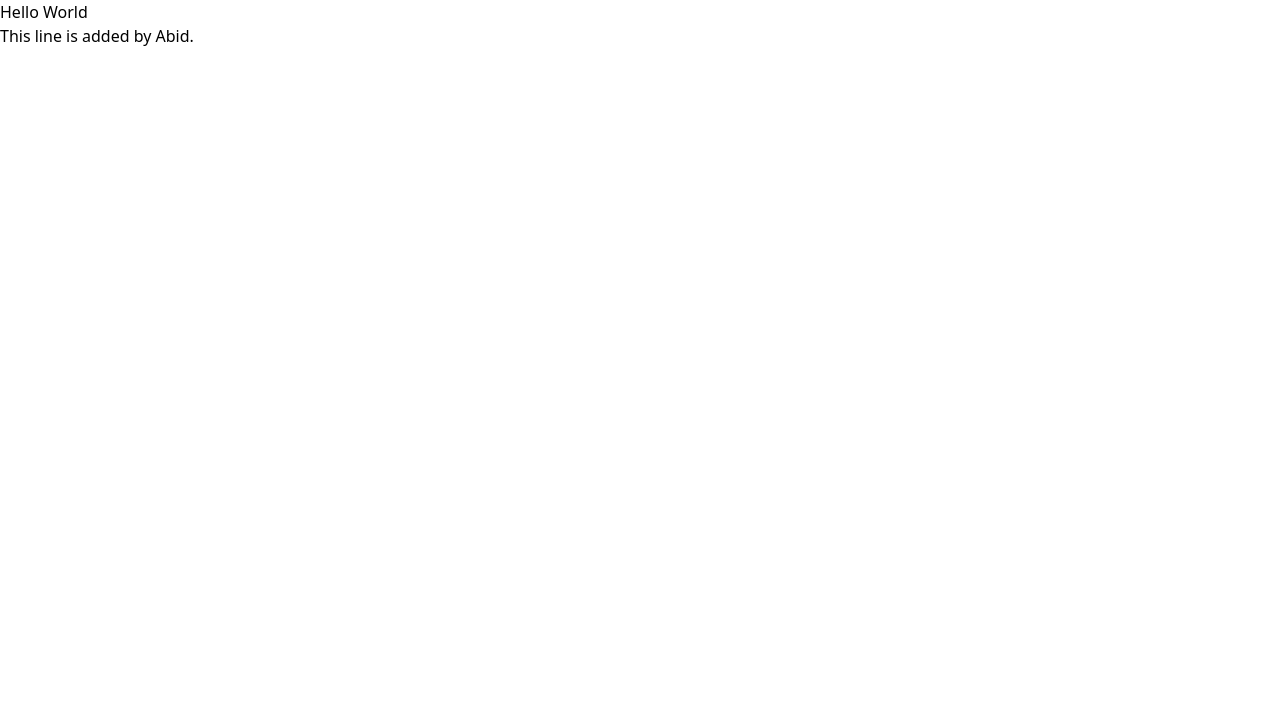
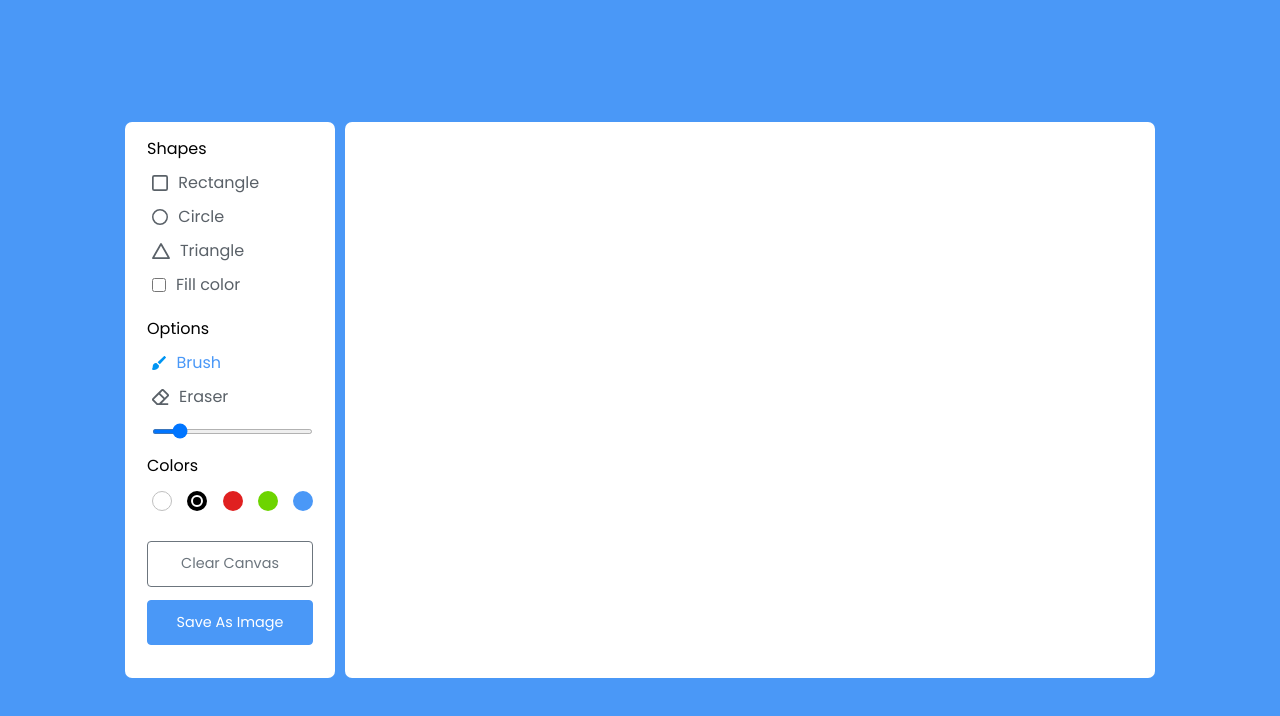
Before and after one commit to FahmidAlWasie/Test-website, a website: page index.html in a window 1280 px wide. Drawn offline with Linux system fonts and the light colour scheme; files whose address does not match are found by name.

Commit message:
updated code

```diff
--- /dev/null
+++ b/css/styles.css
@@ -0,0 +1,146 @@
+/* Import Google font - Poppins */
+@import url('https://fonts.googleapis.com/css2?family=Poppins:wght@400;500;600&display=swap');
+*{
+  margin: 0;
+  padding: 0;
+  box-sizing: border-box;
+  font-family: 'Poppins', sans-serif;
+}
+body{
+  display: flex;
+  align-items: center;
+  justify-content: center;
+  min-height: 100vh;
+  background: #4A98F7;
+}
+.container{
+  display: flex;
+  width: 100%;
+  gap: 10px;
+  padding: 10px;
+  max-width: 1050px;
+}
+section{
+  background: #fff;
+  border-radius: 7px;
+}
+.tools-board{
+  width: 210px;
+  padding: 15px 22px 0;
+}
+.tools-board .row{
+  margin-bottom: 20px;
+}
+.row .options{
+  list-style: none;
+  margin: 10px 0 0 5px;
+}
+.row .options .option{
+  display: flex;
+  cursor: pointer;
+  align-items: center;
+  margin-bottom: 10px;
+}
+.option:is(:hover, .active) img{
+  filter: invert(17%) sepia(90%) saturate(3000%) hue-rotate(900deg) brightness(100%) contrast(100%);
+}
+.option :where(span, label){
+  color: #5A6168;
+  cursor: pointer;
+  padding-left: 10px;
+}
+.option:is(:hover, .active) :where(span, label){
+  color: #4A98F7;
+}
+.option #fill-color{
+  cursor: pointer;
+  height: 14px;
+  width: 14px;
+}
+#fill-color:checked ~ label{
+  color: #4A98F7;
+}
+.option #size-slider{
+  width: 100%;
+  height: 5px;
+  margin-top: 10px;
+}
+.colors .options{
+  display: flex;
+  justify-content: space-between;
+}
+.colors .option{
+  height: 20px;
+  width: 20px;
+  border-radius: 50%;
+  margin-top: 3px;
+  position: relative;
+}
+.colors .option:nth-child(1){
+  background-color: #fff;
+  border: 1px solid #bfbfbf;
+}
+.colors .option:nth-child(2){
+  background-color: #000;
+}
+.colors .option:nth-child(3){
+  background-color: #E02020;
+}
+.colors .option:nth-child(4){
+  background-color: #6DD400;
+}
+.colors .option:nth-child(5){
+  background-color: #4A98F7;
+}
+.colors .option.selected::before{
+  position: absolute;
+  content: "";
+  top: 50%;
+  left: 50%;
+  height: 12px;
+  width: 12px;
+  background: inherit;
+  border-radius: inherit;
+  border: 2px solid #fff;
+  transform: translate(-50%, -50%);
+}
+.colors .option:first-child.selected::before{
+  border-color: #ccc;
+}
+.option #color-picker{
+  opacity: 0;
+  cursor: pointer;
+}
+.buttons button{
+  width: 100%;
+  color: #fff;
+  border: none;
+  outline: none;
+  padding: 11px 0;
+  font-size: 0.9rem;
+  margin-bottom: 13px;
+  background: none;
+  border-radius: 4px;
+  cursor: pointer;
+}
+.buttons .clear-canvas{
+  color: #6C757D;
+  border: 1px solid #6C757D;
+  transition: all 0.3s ease;
+}
+.clear-canvas:hover{
+  color: #fff;
+  background: #6C757D;
+}
+.buttons .save-img{
+  background: #4A98F7;
+  border: 1px solid #4A98F7;
+}
+.drawing-board{
+  flex: 1;
+  overflow: hidden;
+}
+.drawing-board canvas{
+  width: 100%;
+  height: 100%;
+}
--- a/index.html
+++ b/index.html
@@ -5,10 +5,69 @@
     <meta http-equiv="X-UA-Compatible" content="IE=edge">
     <meta name="viewport" content="width=device-width, initial-scale=1.0">
     <link rel="stylesheet" href="css/output.css">
-    <title>First Website</title>
+    <link rel="stylesheet" href="css/styles.css">
+    <title>Drawing App JavaScript</title>
 </head>
 <body>
-    <h1>Hello World</h1>
-    <p>This line is added by <a href="https://github.com/AbidAlWassie">Abid</a>.</p>
-</body>
+    <div class="container">
+      <section class="tools-board">
+        <div class="row">
+          <label class="title">Shapes</label>
+          <ul class="options">
+            <li class="option tool" id="rectangle">
+              <img src="icons/rectangle.svg" alt="">
+              <span>Rectangle</span>
+            </li>
+            <li class="option tool" id="circle">
+              <img src="icons/circle.svg" alt="">
+              <span>Circle</span>
+            </li>
+            <li class="option tool" id="triangle">
+              <img src="icons/triangle.svg" alt="">
+              <span>Triangle</span>
+            </li>
+            <li class="option">
+              <input type="checkbox" id="fill-color">
+              <label for="fill-color">Fill color</label>
+            </li>
+          </ul>
+        </div>
+        <div class="row">
+          <label class="title">Options</label>
+          <ul class="options">
+            <li class="option active tool" id="brush">
+              <img src="icons/brush.svg" alt="">
+              <span>Brush</span>
+            </li>
+            <li class="option tool" id="eraser">
+              <img src="icons/eraser.svg" alt="">
+              <span>Eraser</span>
+            </li>
+            <li class="option">
+              <input type="range" id="size-slider" min="1" max="30" value="5">
+            </li>
+          </ul>
+        </div>
+        <div class="row colors">
+          <label class="title">Colors</label>
+          <ul class="options">
+            <li class="option"></li>
+            <li class="option selected"></li>
+            <li class="option"></li>
+            <li class="option"></li>
+            <li class="option">
+              <input type="color" id="color-picker" value="#4A98F7">
+            </li>
+          </ul>
+        </div>
+        <div class="row buttons">
+          <button class="clear-canvas">Clear Canvas</button>
+          <button class="save-img">Save As Image</button>
+        </div>
+      </section>
+      <section class="drawing-board">
+        <canvas></canvas>
+      </section>
+    </div>
+  </body>
 </html>
```
Also changed, not shown: assets/brush.svg (added), assets/circle.svg (added), assets/eraser.svg (added), assets/rectangle.svg (added), assets/triangle.svg (added).
